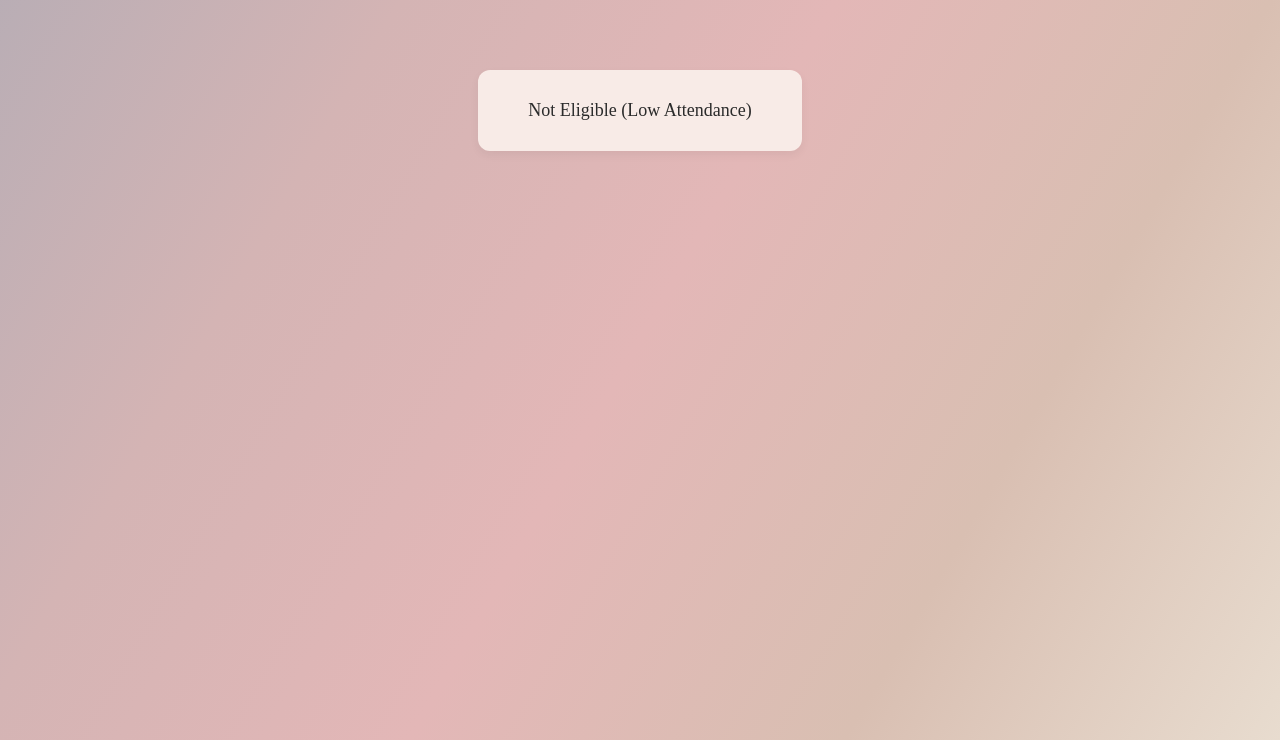
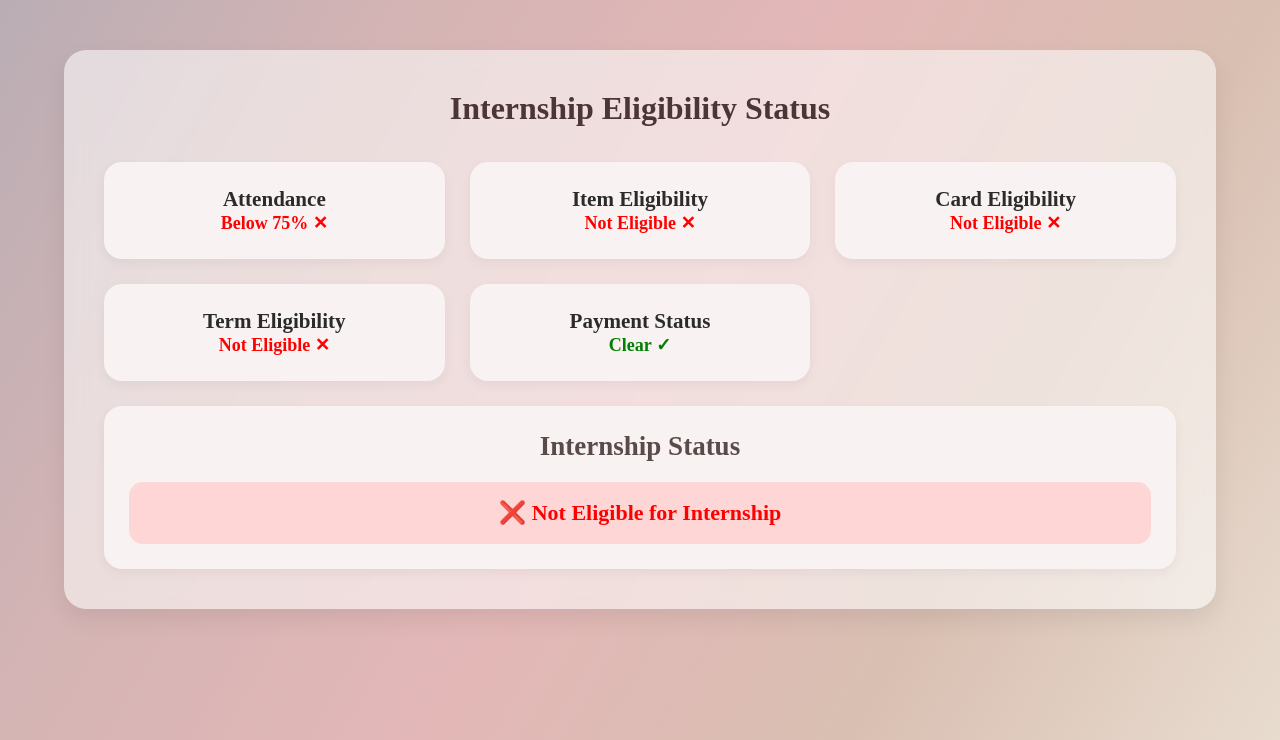
Before and after one commit to ayesha-rahman37/MedEdu-Portal, a Django app: page /student/status/ in a window 1280 px wide. Shown: the part 60-800 px from the top of the page. Run offline with Django 5.2, Linux system fonts and the light colour scheme; a user stored in the database is signed in; data comes from the database, SQL or seed files in the repository; tables that the repository leaves empty hold one stand-in row (values such as "Sample post"); parts of the project's set-up code (start-up, migrations or seed data) failed here and were passed over.

Commit message:
Modify Intership Eligibility Check

```diff
--- a/MedEdu/views.py
+++ b/MedEdu/views.py
@@ -946,24 +946,52 @@ def payment_dashboard(request):
 
 
 # ================ STUDENT ELIGIBILITY CHECK =================
+@login_required
 def check_eligibility(record):
 
+    # Attendance check
     if record.attendance < 75:
-        return "Not Eligible (Low Attendance)"
-
-    if not record.item_pass:
-        return "Not Eligible for Card"
-
-    if record.item_pass and not record.card_pass:
-        return "Eligible for Card"
-
-    if record.card_pass and not record.term_pass:
-        return "Eligible for Term"
-
-    if record.term_pass:
-        return "Eligible for Professional Exam"
-
-    return "Not Eligible"
+        return {
+            "item": False,
+            "card": False,
+            "term": False,
+            "internship": False,
+            "message": "Low Attendance"
+        }
+
+    # ITEM
+    item_eligible = True
+
+    # CARD
+    card_eligible = False
+
+    if record.item_pass:
+        card_eligible = True
+
+    # TERM
+    term_eligible = False
+
+    if record.item_pass and record.card_pass:
+        term_eligible = True
+
+    # INTERNSHIP
+    internship_eligible = False
+
+    if (
+        record.item_pass and
+        record.card_pass and
+        record.term_pass and
+        record.payment_clear
+    ):
+        internship_eligible = True
+
+    return {
+        "item": item_eligible,
+        "card": card_eligible,
+        "term": term_eligible,
+        "internship": internship_eligible,
+        "message": "Eligibility Checked"
+    }
 
 # ================= STUDENT RECORD VIEW (ADMIN) =================
 @login_required
@@ -990,10 +1018,16 @@ def eligibility_view(request):
     data = []
     for r in records:
         status = check_eligibility(r)
+
         data.append({
             "user": r.user,
-            "status": status
-        })
+            "item": status["item"],
+            "card": status["card"],
+            "term": status["term"],
+            "internship": status["internship"],
+            "attendance": r.attendance,
+            "payment": r.payment_clear,
+            })
 
     return render(request, "admin/eligibility.html", {
         "data": data
@@ -1003,15 +1037,27 @@ def eligibility_view(request):
 @login_required
 def student_status_view(request):
 
-    record = StudentRecord.objects.filter(user=request.user).first()
+    record = StudentRecord.objects.filter(
+        user=request.user
+    ).first()
 
     if not record:
-        return render(request, "student/status.html", {"status": "No Data"})
+
+        return render(request, "student/status.html", {
+            "no_data": True
+        })
 
     status = check_eligibility(record)
 
     return render(request, "student/status.html", {
-        "status": status
+
+        "item": status["item"],
+        "card": status["card"],
+        "term": status["term"],
+        "internship": status["internship"],
+
+        "attendance": record.attendance,
+        "payment": record.payment_clear,
     })
 
 
--- a/static/css/style.css
+++ b/static/css/style.css
@@ -2534,3 +2534,79 @@ h2 {
 
     background:#f8f3f3;
 }
+
+
+.status-page{
+    width: 90%;
+    margin: 40px auto;
+    font-family: "Times New Roman", serif;
+}
+
+.status-box{
+    background: rgba(255,255,255,0.55);
+    padding: 40px;
+    border-radius: 22px;
+    backdrop-filter: blur(10px);
+    box-shadow: 0 10px 25px rgba(0,0,0,0.08);
+}
+
+.status-box h1{
+    text-align:center;
+    margin-bottom:35px;
+    color:#4b3535;
+}
+
+.status-grid{
+    display:grid;
+    grid-template-columns: repeat(3,1fr);
+    gap:25px;
+}
+
+.status-card{
+    background:#f8f2f2;
+    padding:25px;
+    border-radius:18px;
+    text-align:center;
+    box-shadow:0 4px 12px rgba(0,0,0,0.05);
+}
+
+.big-card{
+    grid-column: span 3;
+}
+
+.success{
+    color:green;
+    font-weight:bold;
+}
+
+.danger{
+    color:red;
+    font-weight:bold;
+}
+
+.eligible-box{
+    background:#d4f5dd;
+    padding:18px;
+    border-radius:14px;
+    color:green;
+    font-size:22px;
+    font-weight:bold;
+}
+
+.not-eligible-box{
+    background:#ffd6d6;
+    padding:18px;
+    border-radius:14px;
+    color:red;
+    font-size:22px;
+    font-weight:bold;
+}
+
+.danger-box{
+    background:#ffd6d6;
+    padding:20px;
+    border-radius:15px;
+    text-align:center;
+    font-weight:bold;
+    color:red;
+}
--- a/templates/student/status.html
+++ b/templates/student/status.html
@@ -1,10 +1,106 @@
 {% extends "base.html" %}
 {% block content %}
 
-<div class="status-container">
+<div class="status-page">
 
-    <div class="status-card">
-        {{ status }}
+    <div class="status-box">
+
+        <h1>Internship Eligibility Status</h1>
+
+        {% if no_data %}
+
+            <div class="danger-box">
+                No Academic Record Found
+            </div>
+
+        {% else %}
+
+            <div class="status-grid">
+
+                <div class="status-card">
+
+                    <h3>Attendance</h3>
+
+                    {% if attendance >= 75 %}
+                        <p class="success">Eligible ✓</p>
+                    {% else %}
+                        <p class="danger">Below 75% ✕</p>
+                    {% endif %}
+
+                </div>
+
+                <div class="status-card">
+
+                    <h3>Item Eligibility</h3>
+
+                    {% if item %}
+                        <p class="success">Eligible ✓</p>
+                    {% else %}
+                        <p class="danger">Not Eligible ✕</p>
+                    {% endif %}
+
+                </div>
+
+                <div class="status-card">
+
+                    <h3>Card Eligibility</h3>
+
+                    {% if card %}
+                        <p class="success">Eligible ✓</p>
+                    {% else %}
+                        <p class="danger">Not Eligible ✕</p>
+                    {% endif %}
+
+                </div>
+
+                <div class="status-card">
+
+                    <h3>Term Eligibility</h3>
+
+                    {% if term %}
+                        <p class="success">Eligible ✓</p>
+                    {% else %}
+                        <p class="danger">Not Eligible ✕</p>
+                    {% endif %}
+
+                </div>
+
+                <div class="status-card">
+
+                    <h3>Payment Status</h3>
+
+                    {% if payment %}
+                        <p class="success">Clear ✓</p>
+                    {% else %}
+                        <p class="danger">Due Remaining ✕</p>
+                    {% endif %}
+
+                </div>
+
+                <div class="status-card big-card">
+
+                    <h2>Internship Status</h2>
+
+                    {% if internship %}
+
+                        <div class="eligible-box">
+                            ✅ Eligible for Internship
+                        </div>
+
+                    {% else %}
+
+                        <div class="not-eligible-box">
+                            ❌ Not Eligible for Internship
+                        </div>
+
+                    {% endif %}
+
+                </div>
+
+            </div>
+
+        {% endif %}
+
     </div>
 
 </div>
```
Also changed, not shown: templates/admin/eligibility.html (+92 -3 lines).
